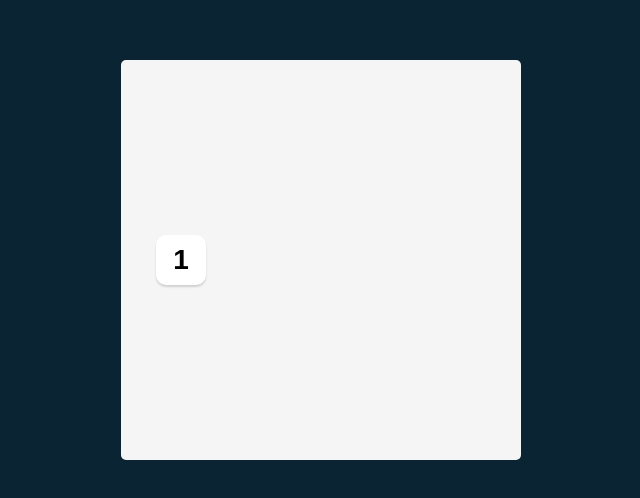
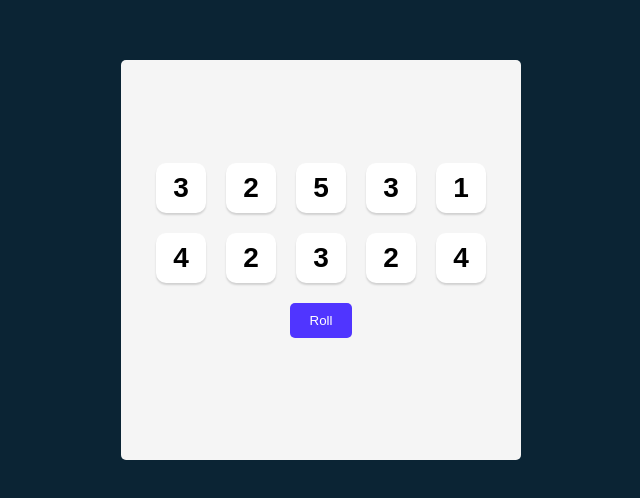
Before and after one commit to doaa-fakher0612/Scrimba-Project-1, a React (Vite) app: page / in a window 1280 px wide. Shown: the part 140-638 px from the top of the page, without its empty margins (319-959 px from the left). Built offline with nearby package versions, Linux system fonts and the light colour scheme.

Commit message:
Roll dice button

```diff
--- a/App.jsx
+++ b/App.jsx
@@ -2,25 +2,28 @@ import React from "react";
 import Die from "./Die";
 
 export default function App() {
-  //     function generateAllNewDice(min, max) {
-  //   return Math.floor(Math.random() * (max - min + 1)) + min;
-  // }
   function generateAllNewDice() {
     const newDice = [];
     for (let i = 0; i < 10; i++) {
-     let random = Math.floor(Math.random() * 6);
+      let random = Math.ceil(Math.random() * 6);
       newDice.push(random);
     }
-    return newDice
+    return newDice;
   }
-  console.log(generateAllNewDice());
 
+  const [dice, setDice] = React.useState(generateAllNewDice());
+
+  console.log(dice);
+  let diceElements = dice.map((die, index) => <Die value={die} key={index} />);
+
+  function rollDice(){
+    setDice(generateAllNewDice)
+  }
   return (
     <main>
-      <div className="dice-container">
-        <Die value={1} />
+      <div className="dice-container">{diceElements}</div>
+      <button className="roll-btn" onClick={rollDice}>Roll</button>
+    </main>
 
-      </div>
-    </main>
   );
 }
--- a/index.css
+++ b/index.css
@@ -25,6 +25,7 @@ main {
   height: 100%;
   border-radius: 5px;
   display: flex;
+  flex-direction: column;
   justify-content: center;
   align-items: center;
 }
@@ -46,3 +47,13 @@ main {
     font-weight: bold;
     cursor: pointer;
 }
+
+.roll-btn{
+  margin: 20px;
+  padding: 10px 20px;
+  background-color: #5035FF;
+  border-radius: 5px;
+  color: #FFFFFF;
+border: none;
+cursor: pointer;
+}
```
